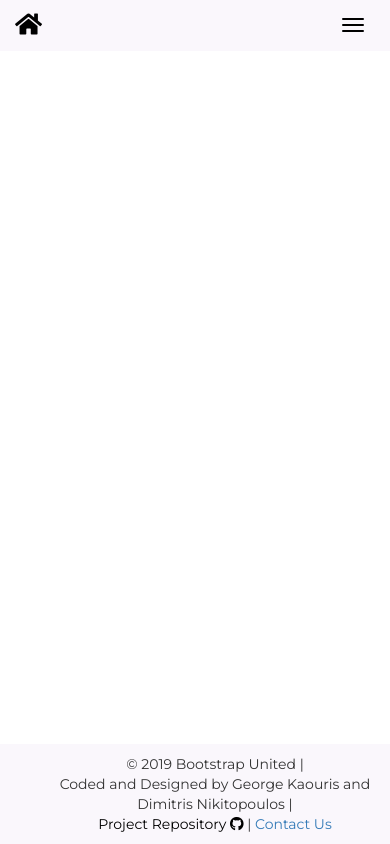
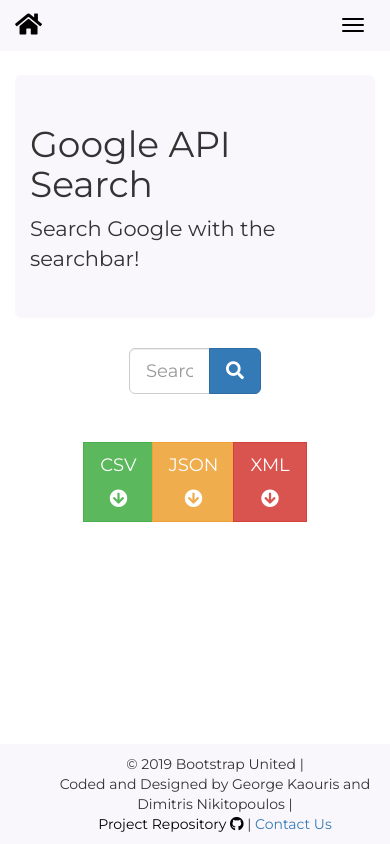
Before and after one commit to dimitronikito/SARA, a Node server app: page /google-api in a window 390 px wide. Run offline with Node 20, Linux system fonts and the light colour scheme; some libraries are stand-ins or nearby versions.

Commit message:
phase 4 - google search api - initial commit

```diff
--- a/public/css/style.css
+++ b/public/css/style.css
@@ -29,7 +29,11 @@ nav a:hover {
   margin: 5%;
 }
 
-.fixed-result-url {
+#google-search-list {
+  margin: 5%;
+}
+
+.result-url {
   color: #006621;
 }
 
--- a/public/js/fixed-list.js
+++ b/public/js/fixed-list.js
@@ -23,7 +23,7 @@ var checkBox = "<div class='checkbox'><input type='checkbox'>";
 
 function fixedResults(arr) {
   for (i in searchEngines) {
-    fixed.append(checkBox + "<h3 class='fixed-result'> <a target='_blank' href='" + searchEngines[i].url + "'> " + searchEngines[i].title + " </a> </h3><h4 class='fixed-result-url'>" + searchEngines[i].url + "</h4><p class='lead fixed-result-desc'>" + searchEngines[i].description + "</p> </div>");
+    fixed.append(checkBox + "<h3 class='result'> <a target='_blank' href='" + searchEngines[i].url + "'> " + searchEngines[i].title + " </a> </h3><h4 class='result-url'>" + searchEngines[i].url + "</h4><p class='lead result-desc'>" + searchEngines[i].description + "</p> </div>");
   }
 }
 
--- /dev/null
+++ b/public/js/google-api.js
@@ -0,0 +1,36 @@
+var json_api_key = "AIzaSyCshjTXvmxSyUgceMhDG31EIGsO71UWOLc";
+var custom_search_key = "AIzaSyC_YJay-YFw2HJJ4yW-OUNCKPcvwaXjSeo";
+var url = "https://www.googleapis.com/customsearch/v1";
+var cx = '010899884897236485615:zcnahc-yrs8';
+
+var resultshtml = $("#google-search-list");
+
+function Data(title, url, description) {
+  this.title = title;
+  this.url = url;
+  this.description = description;
+}
+
+var checkBox = "<div class='checkbox'><input type='checkbox'>";
+
+function googleSearch() {
+  var input = $('#query').val();
+  $.ajax({
+    dataType:"json",
+    type: "GET",
+    url: url + "?key=" + json_api_key + "&cx=" + cx + "&q=" + input,
+    success: function(response) {
+      resultshtml.html("");
+      var data = response.items;
+      for (var i=0; i < data.length; i++) {
+        var results = [];
+        results[i] = new Data(data[i].title, data[i].link, data[i].snippet);
+
+        resultshtml.append(checkBox + "<h3 class='result'> <a target='_blank' href='" + results[i].url + "'> " + results[i].title + " </a> </h3><h4 class='result-url'>" + results[i].url + "</h4><p class='lead result-desc'>" + results[i].description + "</p> </div>");
+      }
+    },
+    error: function(xhr) {
+      console.log(xhr);
+    }
+  });
+}
--- a/views/pages/Search/fixed-list.ejs
+++ b/views/pages/Search/fixed-list.ejs
@@ -15,7 +15,7 @@
     <div id="searchbar" class="input-group container-fluid">
         <input type="text" class="form-control input-lg" placeholder="top search engines " disabled>
       <div class="input-group-btn">
-        <button id="fixed-search-button" class="btn btn-lg btn-primary">
+        <button id="fixed-search-button" class="btn btn-lg btn-primary" onpress="googleSearch()">
           <i class="fas fa-search"></i>
         </button>
       </div>
--- a/views/pages/Search/google-api.ejs
+++ b/views/pages/Search/google-api.ejs
@@ -4,11 +4,43 @@
     <% include ../../partials/header %>
   </head>
 
-  <body data-spy="scroll" data-target=".navbar" data-offset="50">
+  <body class="container-fluid" data-spy="scroll" data-target=".navbar" data-offset="50">
     <%include ../../partials/nav %>
+
+    <div class = "jumbotron">
+      <h1> Google API Search </h1>
+      <p class = "lead"> Search Google with the searchbar! </p>
+    </div>
+
+    <div id="searchbar" class="input-group container-fluid">
+        <input id="query" type="text" class="form-control input-lg" placeholder="Search... ">
+      <div class="input-group-btn">
+        <button id="google-search-button" class="btn btn-lg btn-primary" onclick="googleSearch()">
+          <i class="fas fa-search"></i>
+        </button>
+      </div>
+    </div>
+
+    <div class="container-fluid" id="google-search-list">
+    </div>
+
+    <div id="download-results" style='margin: 30px' class="col-md-12">
+      <div class="text-center input-group-btn">
+        <button id="download-csv" class="download btn btn-lg btn-success" onclick="download('csv')">
+          <p> CSV </p> <i class="fas fa-arrow-circle-down"></i>
+        </button>
+        <button id="download-json" class="download btn btn-lg btn-warning" onclick="download('json')">
+          <p> JSON </p> <i class="fas fa-arrow-circle-down"></i>
+        </button>
+        <button id="download-xml" class="download btn btn-lg btn-danger" onclick="download('xml')">
+          <p> XML </p> <i class="fas fa-arrow-circle-down"></i>
+        </button>
+      </div>
+    </div>
   </body>
-
   <footer>
     <%include ../../partials/footer %>
+    <script type="text/javascript" src="js/google-api.js"></script>
+    <script type="text/javascript" src="js/download.js"></script>
   </footer>
 </html>
```
